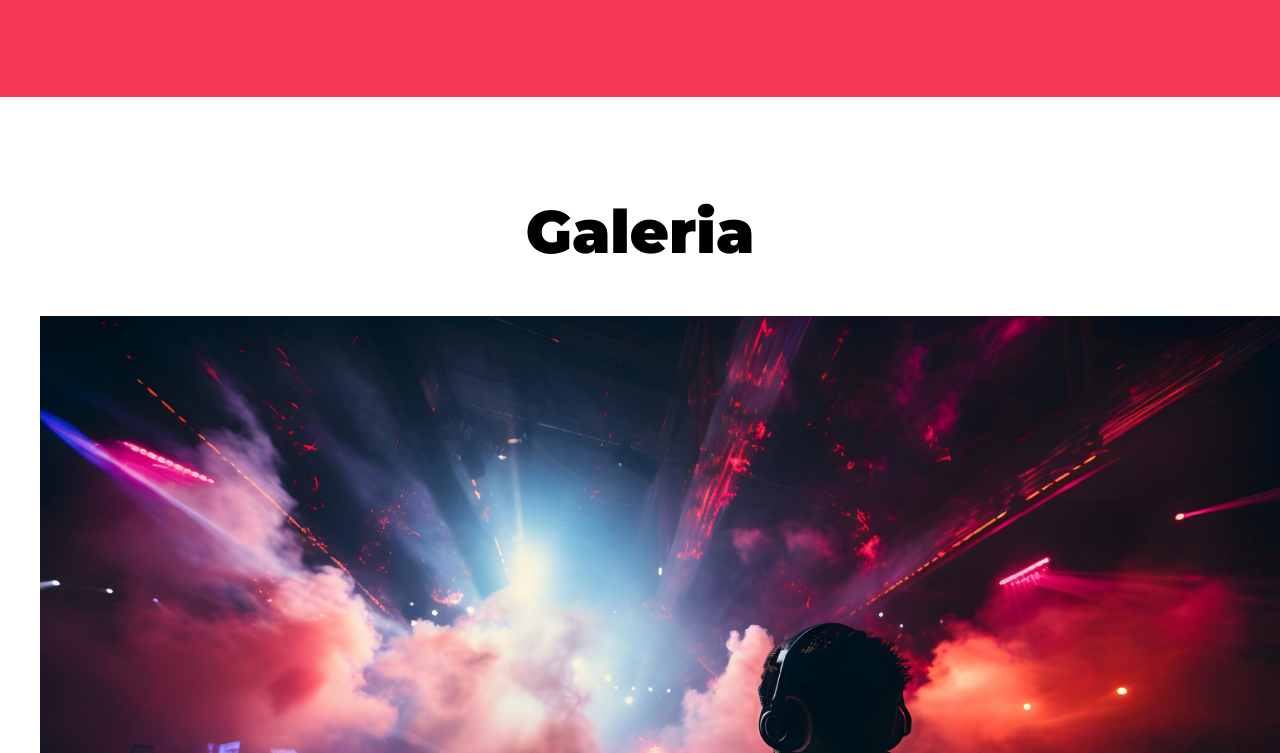
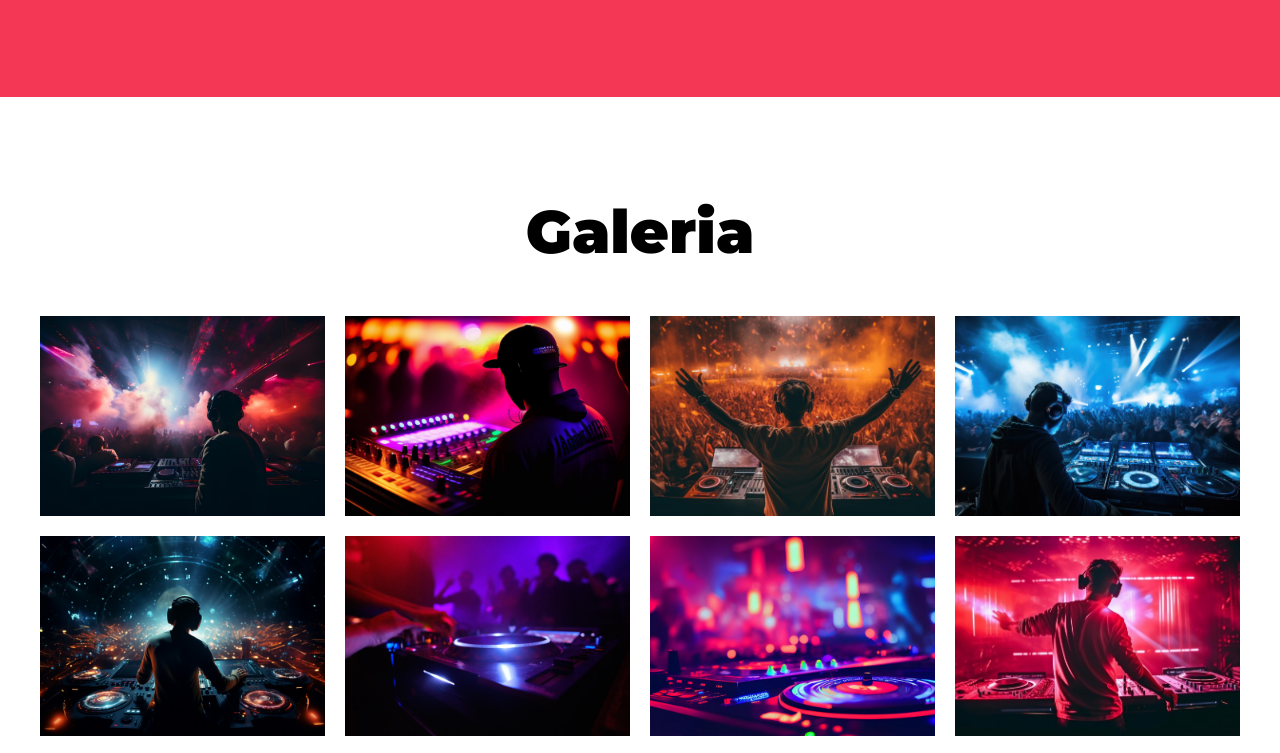
Before and after one commit to pmaroal/music-festival, a website: page index.html in a window 1280 px wide. Shown: the part 2742-3495 px from the top of the page. Drawn offline with Linux system fonts and the light colour scheme; grey boxes are pictures that could not be loaded.

Commit message:
arrange images in the gallery

```diff
--- a/index.html
+++ b/index.html
@@ -125,7 +125,7 @@
     <!-- -------------------------------------- GALERIA -------------------------------------- -->
     <section id="galeria" class="galeria">
       <h3>Galeria</h3>
-      <ul class="galeria-imagenes"></ul>
+      <div class="galeria-imagenes"></div>
     </section>
     <!-- -------------------------------------- BOLETOS -------------------------------------- -->
     <section id="boletos" class="contenedor-boletos">
--- /dev/null
+++ b/src/scss/layout/_galeria.scss
@@ -0,0 +1,22 @@
+@use "base/variables" as v;
+@use "base/mixins" as m;
+
+.galeria {
+  @include m.contenedor;
+  &-imagenes {
+    @include m.grid(1, 2rem);
+    @include m.telefono {
+      @include m.grid(2, 2rem);
+    }
+    @include m.tablet {
+      @include m.grid(3, 2rem);
+    }
+    @include m.desktop {
+      @include m.grid(4, 2rem);
+    }
+    img {
+      height: 20rem;
+      object-fit: cover;
+    }
+  }
+}
--- a/src/scss/layout/_index.scss
+++ b/src/scss/layout/_index.scss
@@ -2,5 +2,6 @@
 @forward "video";
 @forward "festival";
 @forward "lineup";
+@forward "galeria";
 @forward "boletos";
 @forward "footer";
```
Also changed, not shown: build/css/app.css.
